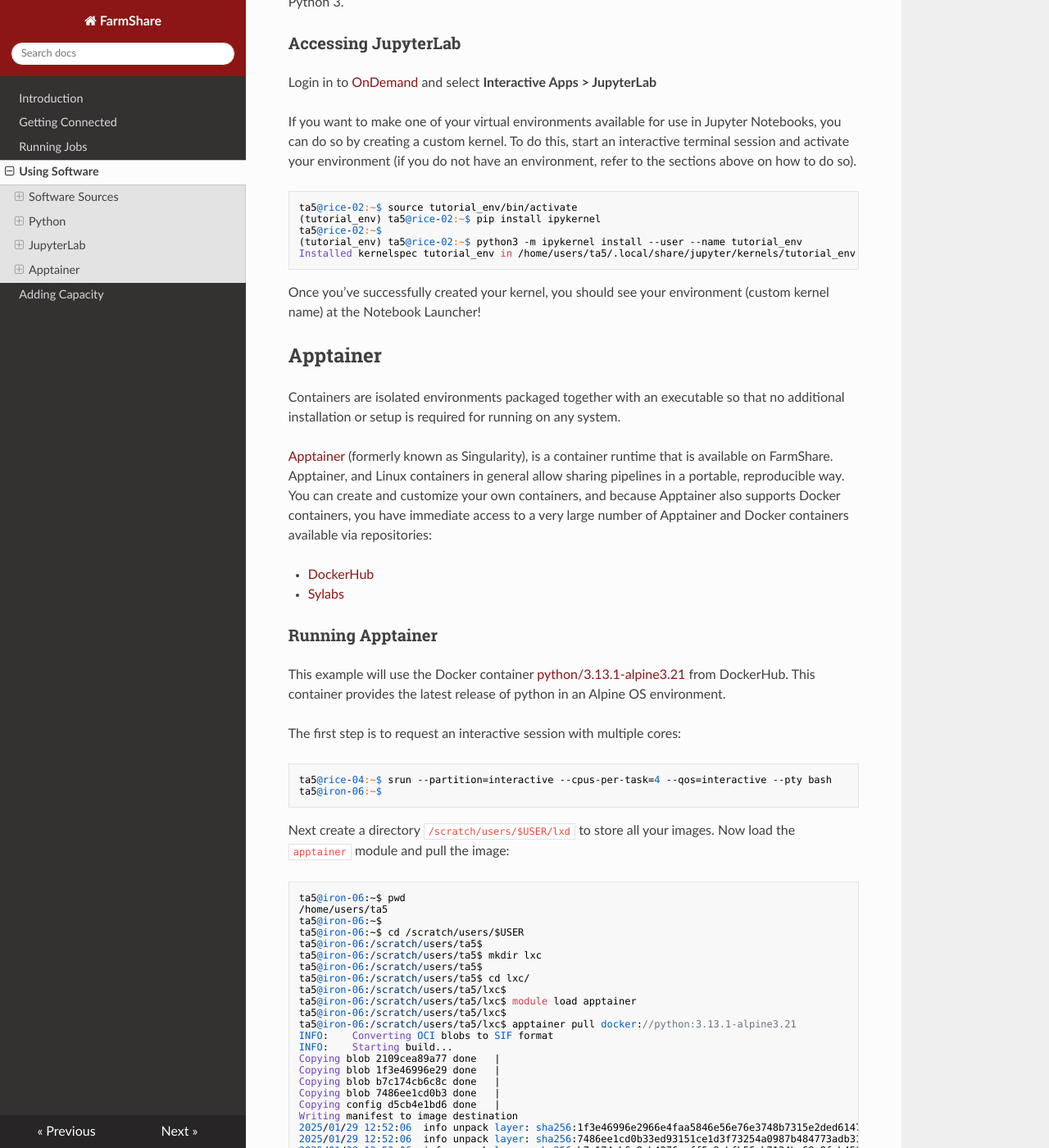
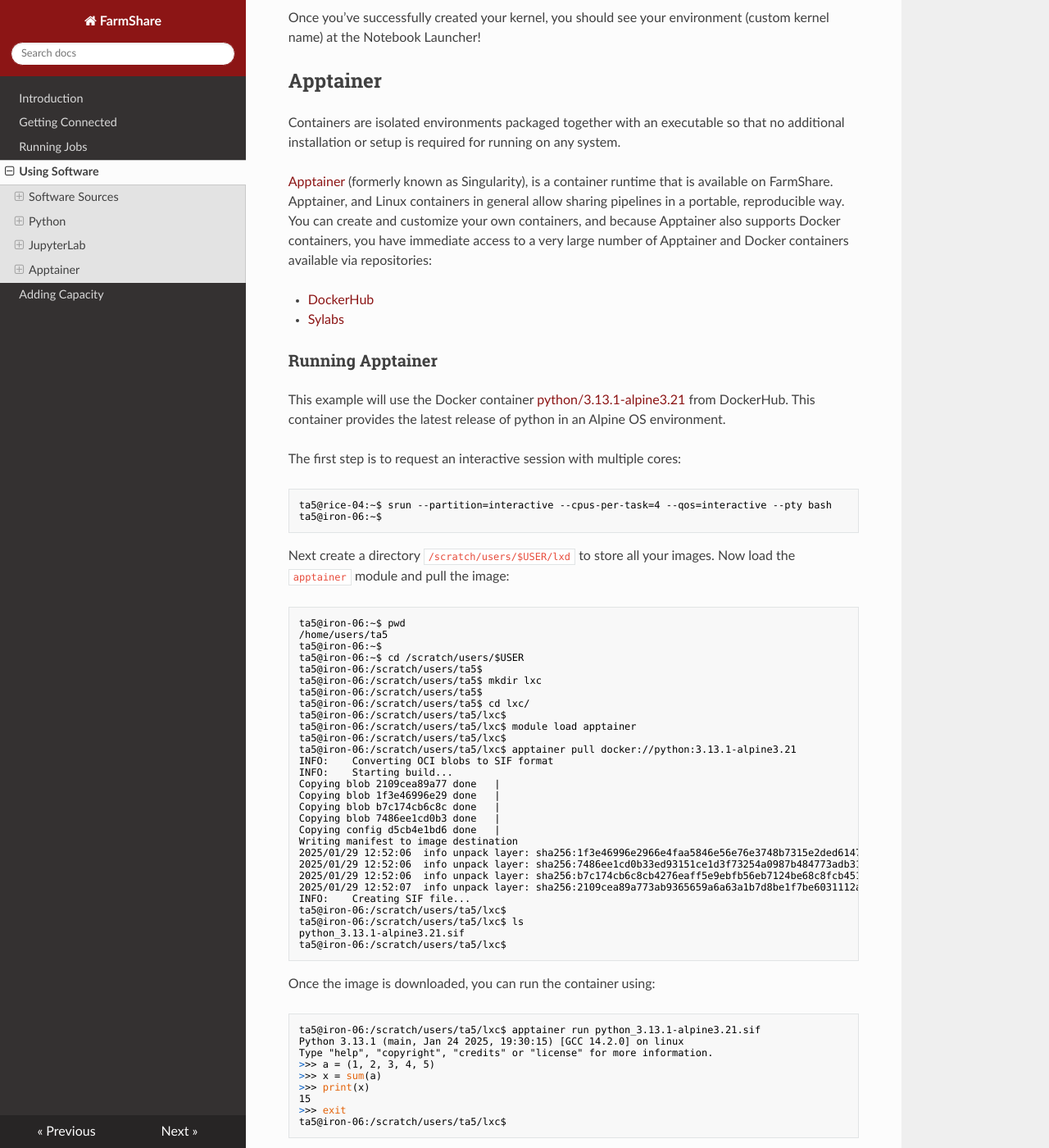
Before and after one commit to stanford-rc/farmshare-docs, an MkDocs documentation site: the page built from docs/software.md, in a window 1280 px wide and 1400 px high, scrolled down 6221 px. Shown: the whole window at 82% size. Built offline with MkDocs 1.6.1, drawn with Linux system fonts in a browser that asks for light colours; nearby versions of some CDN libraries; some of the changed text lies outside the part shown.

Commit message:
cleaned up sheel format

````diff
--- a/docs/software.md
+++ b/docs/software.md
@@ -14,12 +14,12 @@
 
 Packaged software is easiest to use, because you don't have to do anything. Packaged software has already been installed on all of the systems in the environment, so to use the software, you just have to run the command.
 
-For example, to run the packaged version of Python, you just need to run the python3 command:
+For example, to run the packaged version of Python, you just need to run the `python3` command:
 
-~~~no-highlight
+``` shell
 ta5@rice-01:~$ python3 --version
 Python 3.10.12
-~~~
+```
 
 FarmShare runs Ubuntu 22.04 LTS, which means almost anything in the [Ubuntu Jammy package repository](http://packages.ubuntu.com/jammy) is available to be installed.
 
@@ -33,7 +33,7 @@
 
 The example below shows how to load `r` module for the [R](https://www.r-project.org/) software:
 
-~~~
+``` shell
 ta5@rice-04:~$ module load r
 ta5@rice-04:~$ R --version
 R version 4.4.0 (2024-04-24) -- "Puppy Cup"
@@ -45,7 +45,7 @@
 GNU General Public License versions 2 or 3.
 For more information about these matters see
 https://www.gnu.org/licenses/.
-~~~
+```
 
 #### Module usage
 
@@ -105,7 +105,7 @@
 
 For a complete list of available software modules, run the `module available` command:
 
-~~~no-highlight
+``` shell
 ta5@rice-01:~$ module available
 
 ---------------------------------------------- /software/modules/linux-ubuntu22.04-x86_64/Core -----------------------------------------------
@@ -127,7 +127,7 @@
    ansys/2024r2             gurobi/12.0.0         mathematica/14.1.0 (D)    sas/9.4m8                 stata/18
    gaussian/g16-a.03        mathematica/13.3.1    matlab/r2023b      (D)    schrodinger/2024-4 (g)
    gaussian/g16-b.01 (D)    mathematica/14.0.0    matlab/r2024a             stata/now          (D)
-~~~
+```
 
 
 ### Build Your Own
@@ -148,31 +148,7 @@
 
 The example below shows how to install `pandas`:
 
-~~~
-ta5@rice-02:~$ module spider python
-
-----------------------------------------------------------------------------
-  python:
-----------------------------------------------------------------------------
-     Versions:
-        python/3.10.13
-        python/3.11.7
-        python/3.12.5
-        python/3.13.0
-...
-ta5@rice-02:~$
-ta5@rice-02:~$ module spider pip
-
-----------------------------------------------------------------------------
-  py-pip/23.1.2_python:
-----------------------------------------------------------------------------
-     Versions:
-        py-pip/23.1.2_python/3.10.13
-        py-pip/23.1.2_python/3.11.7
-        py-pip/23.1.2_python/3.12.5
-        py-pip/23.1.2_python/3.13.0
-...
-ta5@rice-02:~$
+``` shell
 ta5@rice-02:~$ module load py-pip/23.1.2_python/3.13.0
 ta5@rice-02:~$ module load python/3.13.0
 ta5@rice-02:~$
@@ -188,7 +164,7 @@
 pytz==2024.2
 six==1.17.0
 tzdata==2025.1
-~~~
+```
 
 ### Virtual Environments
 
@@ -196,7 +172,7 @@
 
 To create python virtual environments, start by loading your preferred version of Python and use the `venv` command:
 
-~~~
+``` shell
 ta5@rice-02:~$ module load python/3.13.0
 ta5@rice-02:~$
 ta5@rice-02:~$ python3 -m venv tutorial_env
@@ -205,20 +181,20 @@
 (tutorial_env) ta5@rice-02:~$ python --version
 Python 3.13.0
 (tutorial_env) ta5@rice-02:~$
-~~~
+```
 
 This will create a new virtual environment in the tutorial_env (the name inside the parentheses) subdirectory, and configure the current shell to use it as the default python environment.
 
 Here you can install packages with `pip`:
 
-~~~
+``` shell
 (tutorial_env) ta5@rice-02:~$
 (tutorial_env) ta5@rice-02:~$ pip install pandas
-~~~
+```
 
 Installing `setuptools` and `wheel` projects are useful to ensure you can also install from source archives:
 
-~~~
+``` shell
 (tutorial_env) ta5@rice-02:~$
 (tutorial_env) ta5@rice-02:~$ pip install --upgrade pip setuptools wheel
 (tutorial_env) ta5@rice-02:~$ pip freeze
@@ -230,13 +206,13 @@
 six==1.17.0
 tzdata==2025.1
 wheel==0.45.1
-~~~
+```
 
 To deactivate or leave the environment `tutorial_env`:
 
-~~~
+``` shell
 (tutorial_env) ta5@rice-02:~$ deactivate
-~~~
+```
 
 ### Using Virtual Environment in Slurm
 
@@ -244,7 +220,7 @@
 
 Sample python script that prints versions of packages:
 
-~~~
+``` shell
 ta5@rice-02:~$ cat test.py
 import numpy as np
 import pandas as pd
@@ -253,12 +229,11 @@
 print(f"Python version = {sys.version}")
 print(f"Numpy version = {np.version.version}")
 print(f"Pandas version = {pd.__version__}")
-~~~
+```
 
 To submit this script using the venv `tutorial_env` create a sbatch script to load the venv and run `test.py`:
 
-
-~~~
+``` shell
 ta5@rice-02:~$ cat tutorial_env.sh
 #!/bin/bash
 
@@ -283,7 +258,7 @@
 Python version = 3.13.0 (main, Dec 10 2024, 13:22:44) [GCC 13.2.0]
 Numpy version = 2.2.2
 Pandas version = 2.2.3
-~~~
+```
 
 ## JupyterLab
 
@@ -295,13 +270,13 @@
 
 If you want to make one of your virtual environments available for use in Jupyter Notebooks, you can do so by creating a custom kernel. To do this, start an interactive terminal session and activate your environment (if you do not have an environment, refer to the sections above on how to do so).
 
-~~~
+``` shell
 ta5@rice-02:~$ source tutorial_env/bin/activate
 (tutorial_env) ta5@rice-02:~$ pip install ipykernel
 ta5@rice-02:~$
 (tutorial_env) ta5@rice-02:~$ python3 -m ipykernel install --user --name tutorial_env
 Installed kernelspec tutorial_env in /home/users/ta5/.local/share/jupyter/kernels/tutorial_env
-~~~
+```
 
 Once you've successfully created your kernel, you should see your environment (custom kernel name) at the Notebook Launcher!
 
@@ -320,14 +295,14 @@
 
 The first step is to request an interactive session with multiple cores:
 
-~~~
+``` shell
 ta5@rice-04:~$ srun --partition=interactive --cpus-per-task=4 --qos=interactive --pty bash
 ta5@iron-06:~$
-~~~
+```
 
 Next create a directory `/scratch/users/$USER/lxd` to store all your images. Now load the `apptainer` module and pull the image:
 
-~~~
+``` shell
 ta5@iron-06:~$ pwd
 /home/users/ta5
 ta5@iron-06:~$
@@ -357,11 +332,11 @@
 ta5@iron-06:/scratch/users/ta5/lxc$ ls
 python_3.13.1-alpine3.21.sif
 ta5@iron-06:/scratch/users/ta5/lxc$
-~~~
+```
 
 Once the image is downloaded, you can run the container using:
 
-~~~
+``` shell
 ta5@iron-06:/scratch/users/ta5/lxc$ apptainer run python_3.13.1-alpine3.21.sif
 Python 3.13.1 (main, Jan 24 2025, 19:30:15) [GCC 14.2.0] on linux
 Type "help", "copyright", "credits" or "license" for more information.
@@ -371,11 +346,11 @@
 15
 >>> exit
 ta5@iron-06:/scratch/users/ta5/lxc$
-~~~
+```
 
 To launch a shell within the container and to verify the OS environment:
 
-~~~
+``` shell
 ta5@iron-06:/scratch/users/ta5/lxc$ apptainer shell python_3.13.1-alpine3.21.sif
 Apptainer> cat /etc/issue
 Welcome to Alpine Linux 3.21
@@ -385,4 +360,4 @@
 ta5@iron-06:/scratch/users/ta5/lxc$
 ta5@iron-06:/scratch/users/ta5/lxc$ cat /etc/issue
 Ubuntu 22.04.5 LTS \n \l
-~~~
+```
````
